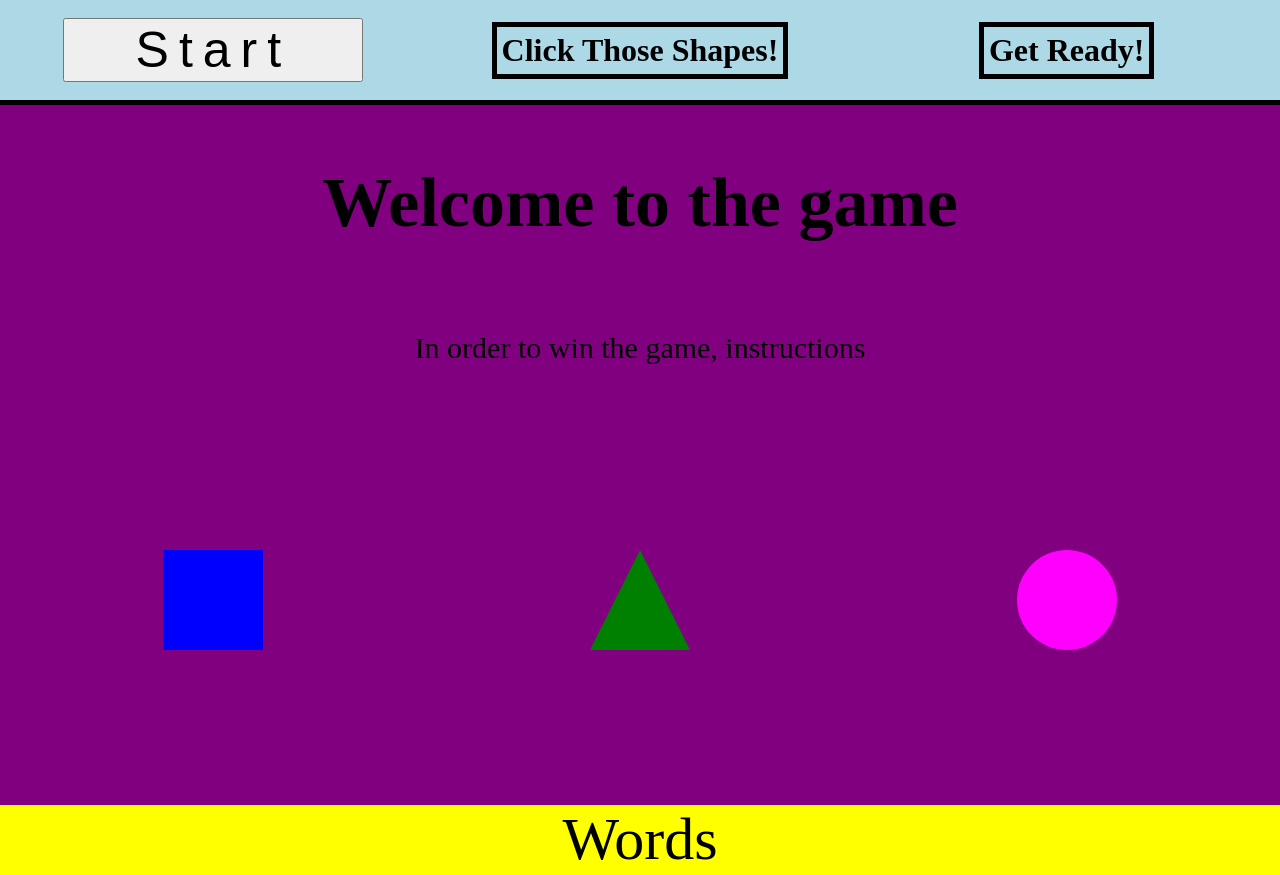
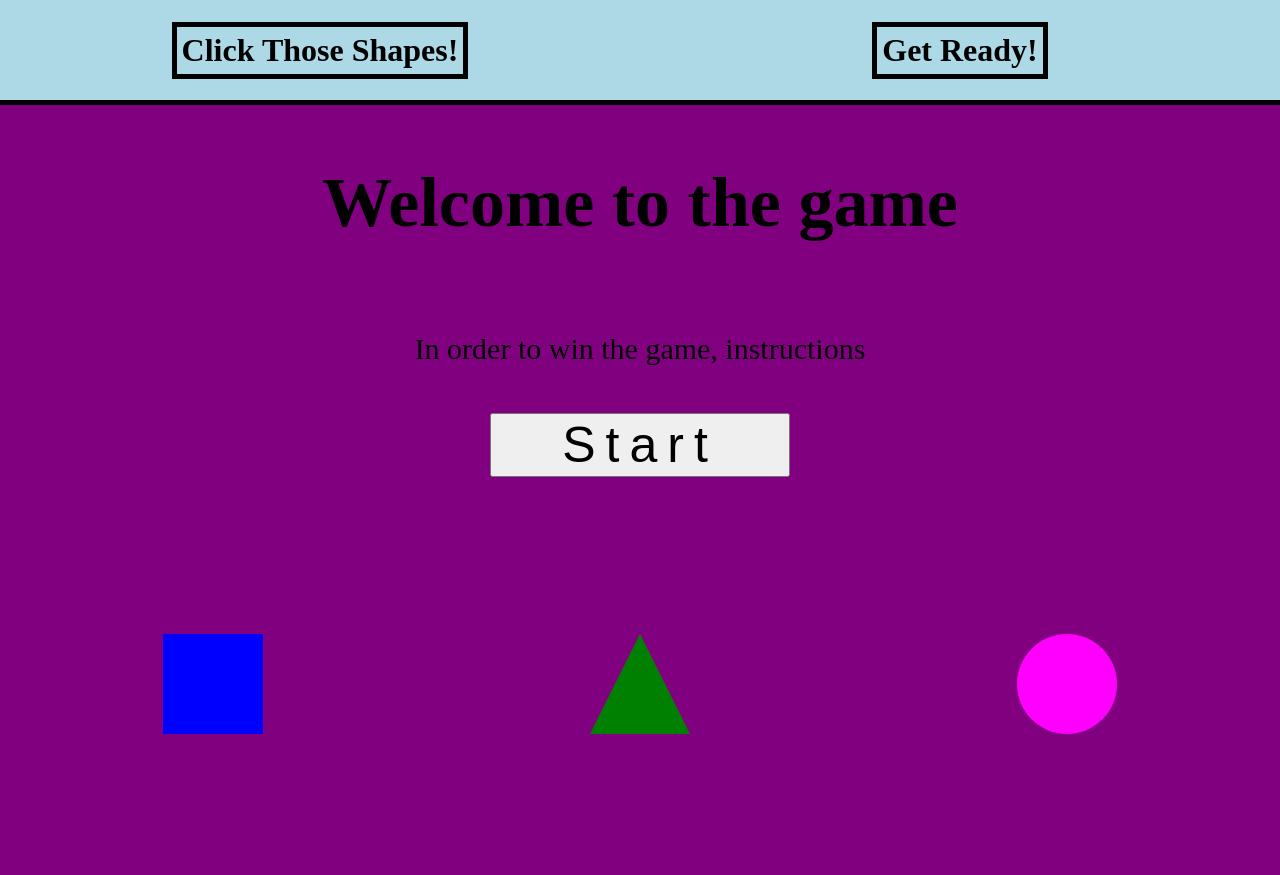
Before and after one commit to dgillen27/Project1_WDI, a plain HTML site: page index.html in a window 1280 px wide. Drawn offline with Linux system fonts and the light colour scheme.

Commit message:
moved start button

```diff
--- a/index.html
+++ b/index.html
@@ -8,7 +8,6 @@
   </head>
   <body>
     <header>
-      <button type="button" name="button">Start</button>
       <h1 id="title">Click Those Shapes!</h1>
       <h1 id="clock">Get Ready!</h1>
     </header>
@@ -16,6 +15,7 @@
       <section>
         <h2>Welcome to the game</h2>
         <p>In order to win the game, instructions</p>
+        <button type="button" name="button">Start</button>
         <div id="starter-square" class="shape square">
 
         </div>
@@ -25,6 +25,5 @@
         </div>
       </section>
     </main>
-    <footer>Words</footer>
   </body>
 </html>
--- a/script.js
+++ b/script.js
@@ -23,15 +23,15 @@ const createShapes = () => {
     }
 }
 const randomPosition = (thing) => {
-  const styleTop = Math.floor(Math.random() * window.innerHeight);
-  const styleLeft = Math.floor(Math.random() * window.innerWidth);
+  const styleTop = Math.floor(Math.random() * (window.innerHeight - 200));
+  const styleLeft = Math.floor(Math.random() * (window.innerWidth - 100));
 
-  thing.style.top = `${styleTop}px`;
+  thing.style.bottom = `${styleTop}px`;
   thing.style.left = `${styleLeft}px`;
 }
 //Function to start the game
 const startGame = () => {
-  startTimer(90, display);
+  startTimer(30, display);
     tutorialPage.remove();
       createShapes();
 }
--- a/style.css
+++ b/style.css
@@ -3,19 +3,13 @@ body {
 }
 header {
   display: grid;
-  grid-template-columns: 1fr 1fr 1fr;
+  grid-template-columns: 1fr 1fr;
   height: 100px;
   align-items: center;
   justify-items: center;
   background-color: lightblue;
   border-bottom: 5px solid black;
   margin: 0 auto;
-}
-
-button {
-  font-size: 50px;
-  letter-spacing: 10px;
-  width: 300px;
 }
 
 h1 {
@@ -26,23 +20,24 @@ h1 {
 main {
   background: purple;
   width: auto;
-  height: 700px;
+  height: 770px;
   margin: 0 auto;
   /* display: grid;
   grid-template-columns: 1fr 1fr 1fr; */
 }
 
 section {
-  grid-column-start: 1;
-  grid-column-end: 4;
+  /* grid-column-start: 1;
+  grid-column-end: 4; */
   background: purple;
   width: auto;
-  height: 700px;
+  height: 770px;
   margin: 0 auto;
   display: grid;
   grid-template-columns: 1fr 1fr 1fr;
-  grid-template-rows: 1fr 1fr 6fr;
+  grid-template-rows: 1fr 1fr 1fr 4fr;
   align-items: center;
+  justify-items: center;
 }
 
 h2 {
@@ -59,6 +54,13 @@ p {
   text-align: center;
 }
 
+button {
+  font-size: 50px;
+  letter-spacing: 10px;
+  width: 300px;
+  grid-column-start: 2;
+}
+
 div {
   height: 100px;
   width: 100px;
@@ -68,14 +70,17 @@ div {
 
 #starter-square {
   position: relative;
+  grid-row-start: 4;
 }
 
 #starter-circle {
   position: relative;
+  grid-row-start: 4;
 }
 
 #starter-triangle {
   position: relative;
+  grid-row-start: 4;
 }
 
 .shape {
@@ -100,9 +105,9 @@ div {
   background: magenta;
 }
 
-footer {
+/* footer {
   background: yellow;
   height: 70px;
   text-align: center;
   font-size: 60px;
-}
+} */
```
